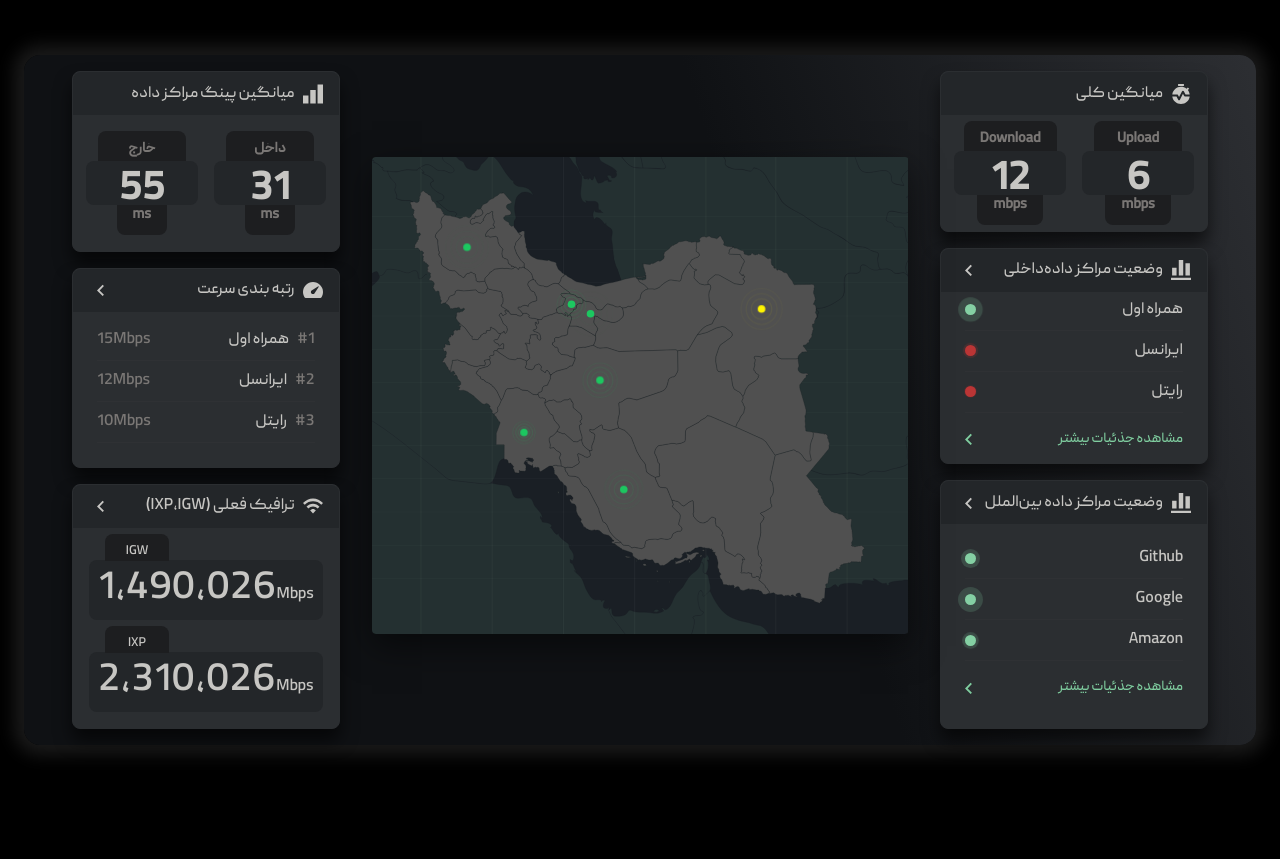
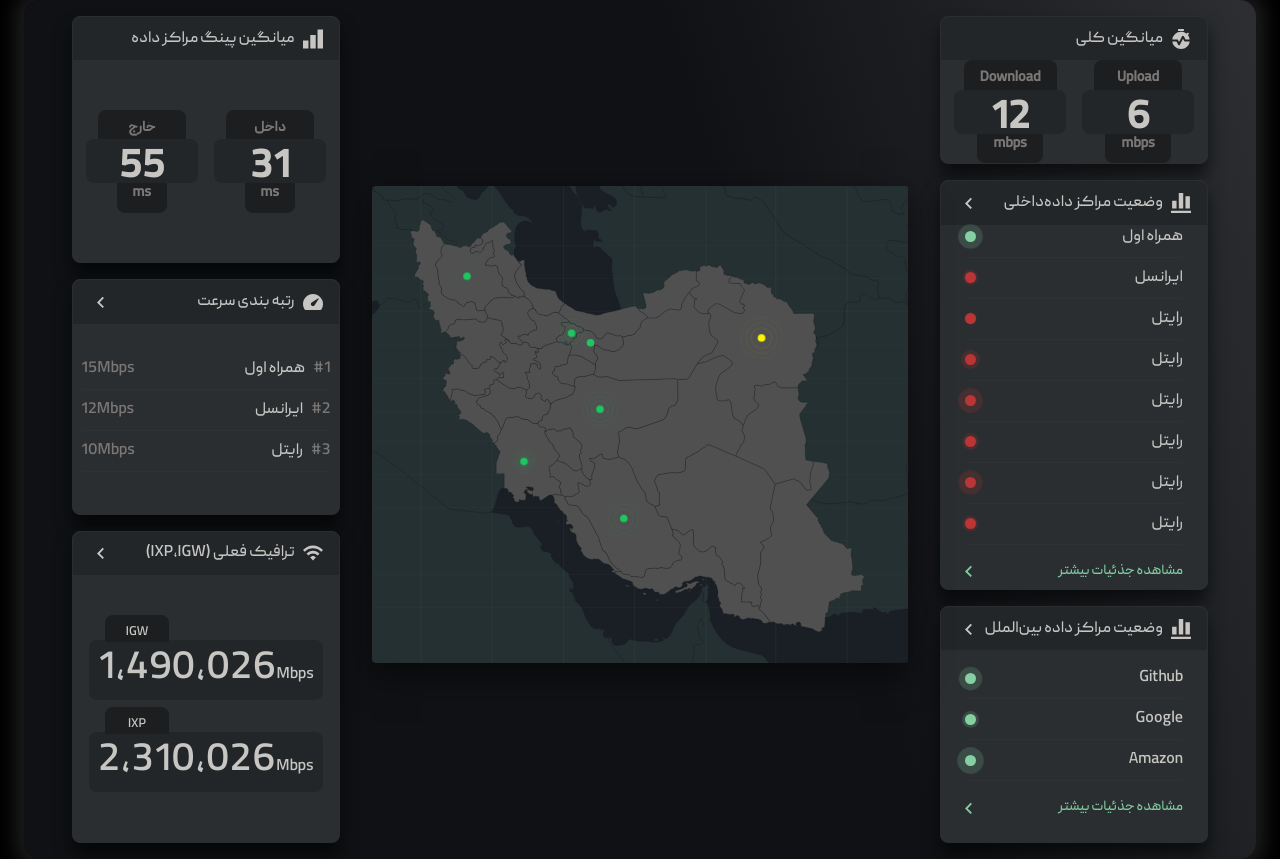
Before and after one commit to Raika-Company/eyesp-v2, a React (Vite) app: page / in a window 1280 px wide. Before the commit the page ends 800 px from the top, so only its background shows below. Built offline with nearby package versions, Linux system fonts and the light colour scheme.

Commit message:
feat: add new modal

```diff
--- a/src/features/dashboard/LeftSide.tsx
+++ b/src/features/dashboard/LeftSide.tsx
@@ -27,6 +27,36 @@ export const InternalISPList = [
     name: "ایرانسل",
     isActive: true,
     speed: "12",
+  },
+  {
+    id: 3,
+    name: "رایتل",
+    isActive: true,
+    speed: "10",
+  },
+  {
+    id: 3,
+    name: "رایتل",
+    isActive: true,
+    speed: "10",
+  },
+  {
+    id: 3,
+    name: "رایتل",
+    isActive: true,
+    speed: "10",
+  },
+  {
+    id: 3,
+    name: "رایتل",
+    isActive: true,
+    speed: "10",
+  },
+  {
+    id: 3,
+    name: "رایتل",
+    isActive: true,
+    speed: "10",
   },
   {
     id: 3,
@@ -125,7 +155,9 @@ const LeftSide = () => {
               justifyContent: "space-between",
             }}
           >
-            <Button component={Link} to="/isp" sx={{color: "#7FCD9F"}}>مشاهده جذئیات بیشتر</Button>
+            <Button component={Link} to="/isp" sx={{ color: "#7FCD9F" }}>
+              مشاهده جذئیات بیشتر
+            </Button>
             <img
               src={ArrowLeftGreen}
               style={{
@@ -176,7 +208,13 @@ const LeftSide = () => {
               justifyContent: "space-between",
             }}
           >
-            <Button component={Link} to="/global-overview" sx={{color: "#7FCD9F"}}>مشاهده جذئیات بیشتر</Button>
+            <Button
+              component={Link}
+              to="/global-overview"
+              sx={{ color: "#7FCD9F" }}
+            >
+              مشاهده جذئیات بیشتر
+            </Button>
             <img
               src={ArrowLeftGreen}
               style={{
--- a/src/features/dashboard/RightSide.tsx
+++ b/src/features/dashboard/RightSide.tsx
@@ -5,6 +5,12 @@ import {
   Typography,
   useMediaQuery,
   useTheme,
+  Dialog,
+  DialogTitle,
+  DialogContent,
+  DialogContentText,
+  DialogActions,
+  Button,
 } from "@mui/material";
 
 import InfoBox from "./components/InfoBox";
@@ -13,12 +19,65 @@ import NumberValue from "./components/NumberValue";
 import SpeedCompare from "../../assets/images/speed-compare.svg";
 import ChartIcon from "../../assets/images/chart-icon-2.svg";
 import WifiIcon from "../../assets/images/wifi.svg";
-import {InternalISPList} from "./LeftSide";
+import { InternalISPList } from "./LeftSide";
 import BadgedValue from "./components/BadgedValue";
+import { useState } from "react";
+import { Flag, Info } from "@mui/icons-material";
 
 const RightSide = () => {
   const theme = useTheme();
   const isXlgScreen = useMediaQuery(theme.breakpoints.up("x2"));
+  const [isDialogOpen, setDialogOpen] = useState(false);
+
+  const toogleDialog = () => {
+    setDialogOpen(!isDialogOpen);
+  };
+  interface ISPListDisplayProps {
+    isp: typeof InternalISPList;
+    isLimited: boolean;
+    style?: React.CSSProperties;
+  }
+
+  const ISPListDisplay: React.FC<ISPListDisplayProps> = ({
+    isp,
+    isLimited,
+    style,
+  }) => {
+    const displayIsp = isLimited ? isp.slice(0, 3) : isp;
+    const combinedStyles = {
+      display: "flex",
+      flexDirection: "column",
+      gap: isXlgScreen ? ".5rem" : "",
+      ...style,
+    };
+    return (
+      <Box sx={combinedStyles}>
+        {displayIsp.map((isp) => (
+          <Box key={isp.id}>
+            <Stack
+              direction="row"
+              justifyContent="space-between"
+              alignItems="center"
+              marginX=".5rem"
+            >
+              <Stack direction="row" gap=".5rem">
+                <Typography color="#7A7775">#{isp.id}</Typography>
+                <Typography>{isp.name}</Typography>
+              </Stack>
+              <Typography color="#7A7775">{isp.speed}Mbps</Typography>
+            </Stack>
+            <Divider
+              style={{
+                background: "#35383B",
+                margin: ".5rem",
+              }}
+            />
+          </Box>
+        ))}
+      </Box>
+    );
+  };
+
   return (
     <Box
       sx={{
@@ -43,57 +102,38 @@ const RightSide = () => {
           <NumberValue title="خارج" value={55} unit="ms" />
         </Stack>
       </InfoBox>
-      <InfoBox title="رتبه بندی سرعت" iconPath={SpeedCompare} hasButton={true}>
-        <Box
-          sx={{
-            padding: "1rem",
-            display: "flex",
-            flexDirection: "column",
-            gap: isXlgScreen ? ".5rem" : "",
-          }}
+      <InfoBox
+        title="رتبه بندی سرعت"
+        iconPath={SpeedCompare}
+        hasButton={true}
+        onClick={toogleDialog}
+      >
+        <ISPListDisplay isp={InternalISPList} isLimited={true} />
+      </InfoBox>
+      <Dialog
+        PaperProps={{ sx: { borderRadius: "0.5rem" } }}
+        open={isDialogOpen}
+        onClose={toogleDialog}
+      >
+        <InfoBox
+          title="رتبه بندی سرعت"
+          iconPath={SpeedCompare}
+          hasButton={false}
+          onClick={toogleDialog}
         >
-          {InternalISPList.map((isp) => (
-            <Box key={isp.id}>
-              <Stack
-                direction="row"
-                justifyContent="space-between"
-                alignItems="center"
-                marginX=".5rem"
-              >
-                <Stack direction="row" gap=".5rem">
-                  <Typography color="#7A7775">#{isp.id}</Typography>
-                  <Typography>{isp.name}</Typography>
-                </Stack>
-                <Typography color="#7A7775">{isp.speed}Mbps</Typography>
-              </Stack>
-              <Divider
-                style={{
-                  background: "#35383B",
-                  margin: ".5rem",
-                }}
-              />
-            </Box>
-          ))}
+          <ISPListDisplay
+            isp={InternalISPList}
+            isLimited={false}
+            style={{
+              maxHeight: "40vh",
+              overflowY: "scroll",
+              width: "20vw",
+              padding: "2rem",
+            }}
+          />
+        </InfoBox>
+      </Dialog>
 
-          {/* <Stack
-            direction="row"
-            sx={{
-              cursor: "pointer",
-              alignItems: "center",
-              justifyContent: "space-between",
-            }}
-          >
-            <Typography color="#7FCD9F">{"مشاهده ۱۵ مورد دیگر..."}</Typography>
-            <img
-              src={ArrowLeftGreen}
-              style={{
-                cursor: "pointer",
-                marginLeft: ".5rem",
-              }}
-            />
-          </Stack> */}
-        </Box>
-      </InfoBox>
       <InfoBox
         title="ترافیک فعلی (IXP,IGW)"
         iconPath={WifiIcon}
```
